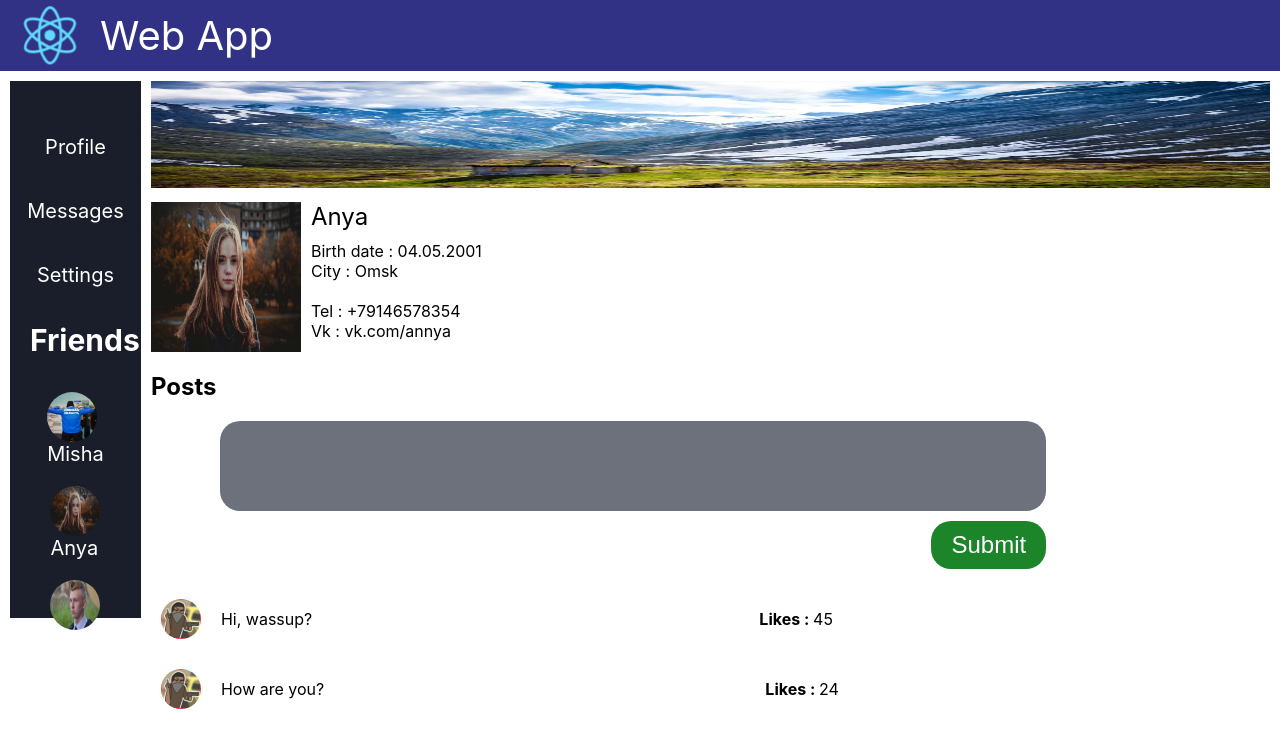
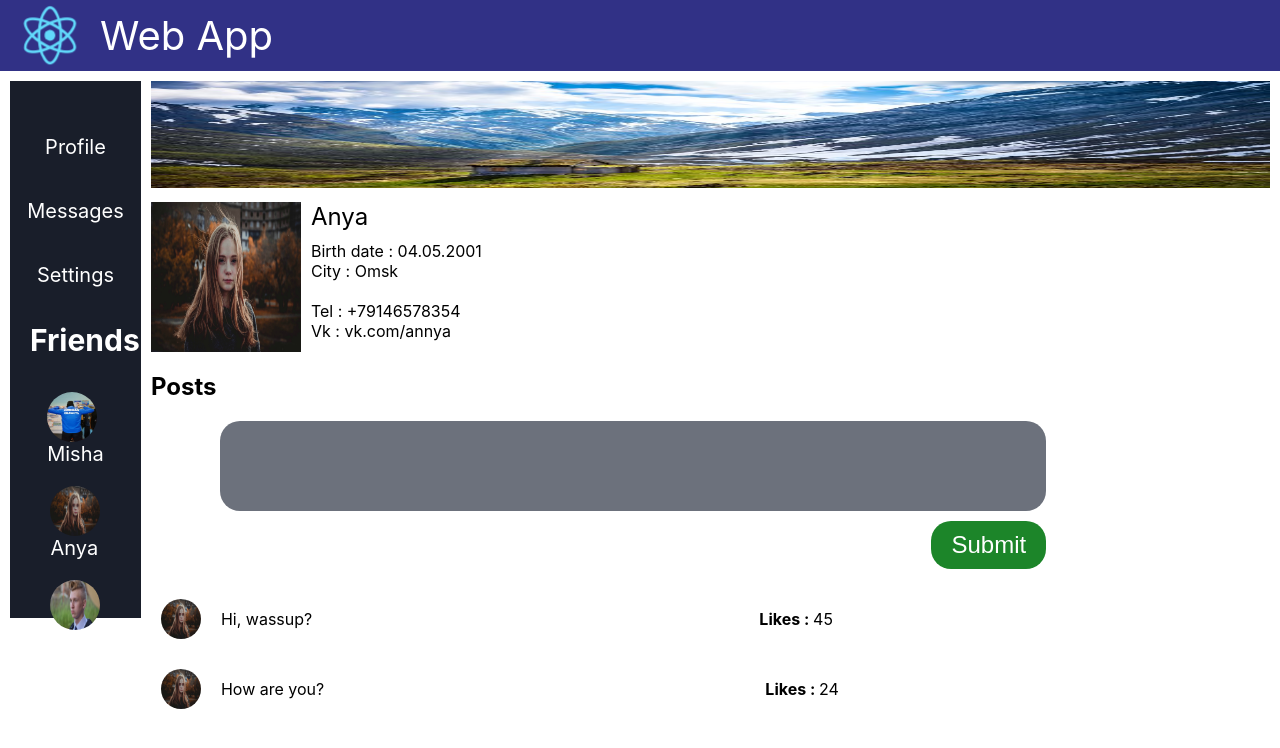
Before and after one commit to Whatruska/React, a React (Create React App) app in the folder myapp/: page /User/Anya in a window 1280 px wide. Shown: the top 748 px of the page. Built offline with nearby package versions, Linux system fonts and the light colour scheme.

Commit message:
posts fix

```diff
--- a/myapp/src/comp/Profile/Post/Post.js
+++ b/myapp/src/comp/Profile/Post/Post.js
@@ -1,11 +1,10 @@
 import React from 'react';
 import classes from './Post.module.css';
-import ava from '../../../img/ava.jpeg';
 
 const Post = (props) => {
     return(
         <div className={classes.Post}>
-            <img className={classes.avatar} src={ava} alt='post author img'/>
+            <img className={classes.avatar} src={props.ava} alt='post author img'/>
             <div className={classes.text}>
                 {props.text}
             </div>
--- a/myapp/src/comp/Profile/Posts/Posts.js
+++ b/myapp/src/comp/Profile/Posts/Posts.js
@@ -7,7 +7,7 @@ import classes from './Posts.module.css';
 const Posts = (props) => {
     let renderedPosts = props.posts.map((post) => {
         return (
-            <Post text={post.text} likes={post.likes}/>
+            <Post text={post.text} likes={post.likes} ava={props.avatar}/>
         );
     });
     return (
--- a/myapp/src/comp/Profile/Profile.js
+++ b/myapp/src/comp/Profile/Profile.js
@@ -16,7 +16,7 @@ const Profile = (props) => {
         <div className={classes.Profile}>
             <img src={state.header} className={classes.header} alt="Profile header"/>
             <Info userInfo={userInfo} avatar={state.avatar}/>
-            <Posts posts={state.posts}/>
+            <Posts posts={state.posts} avatar={state.avatar}/>
         </div>
     );
 }
```
